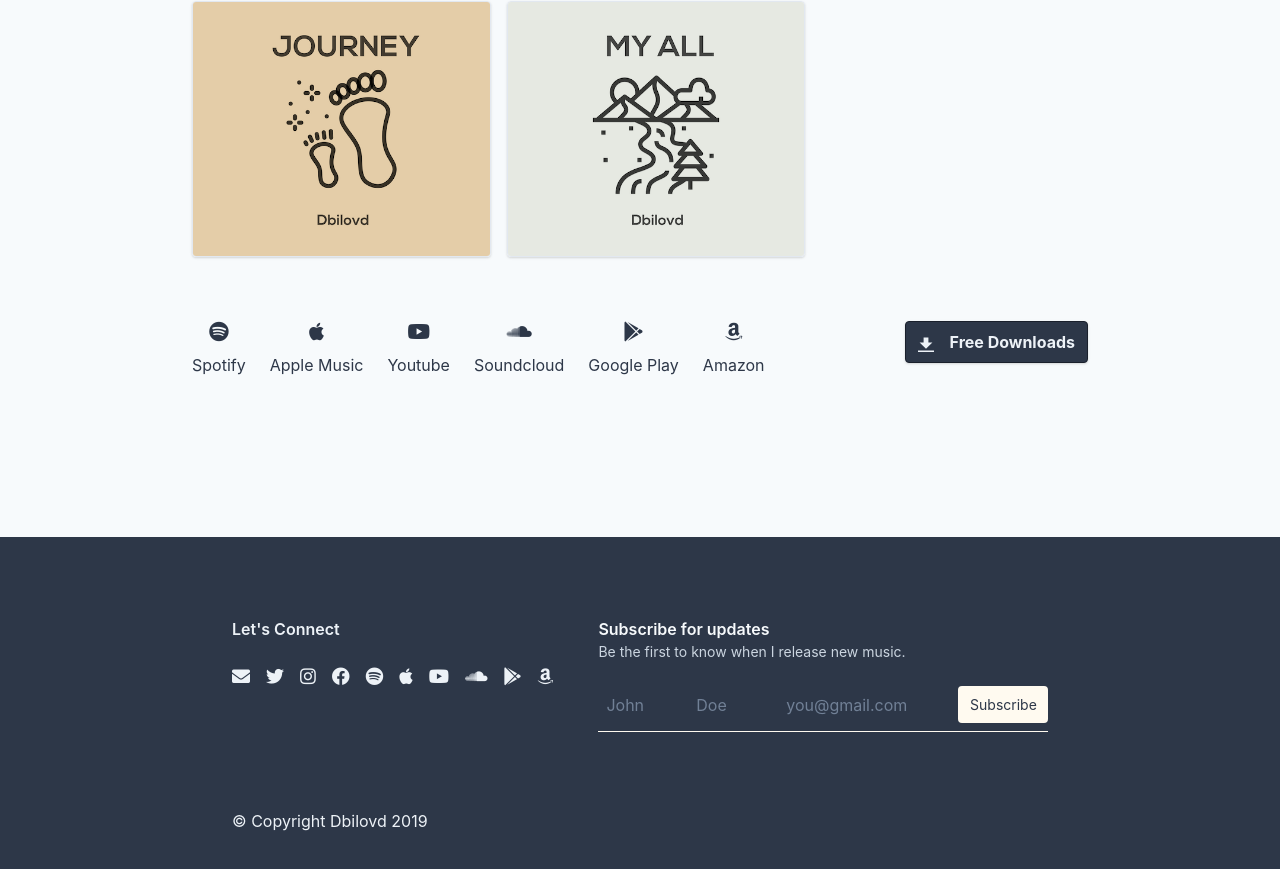
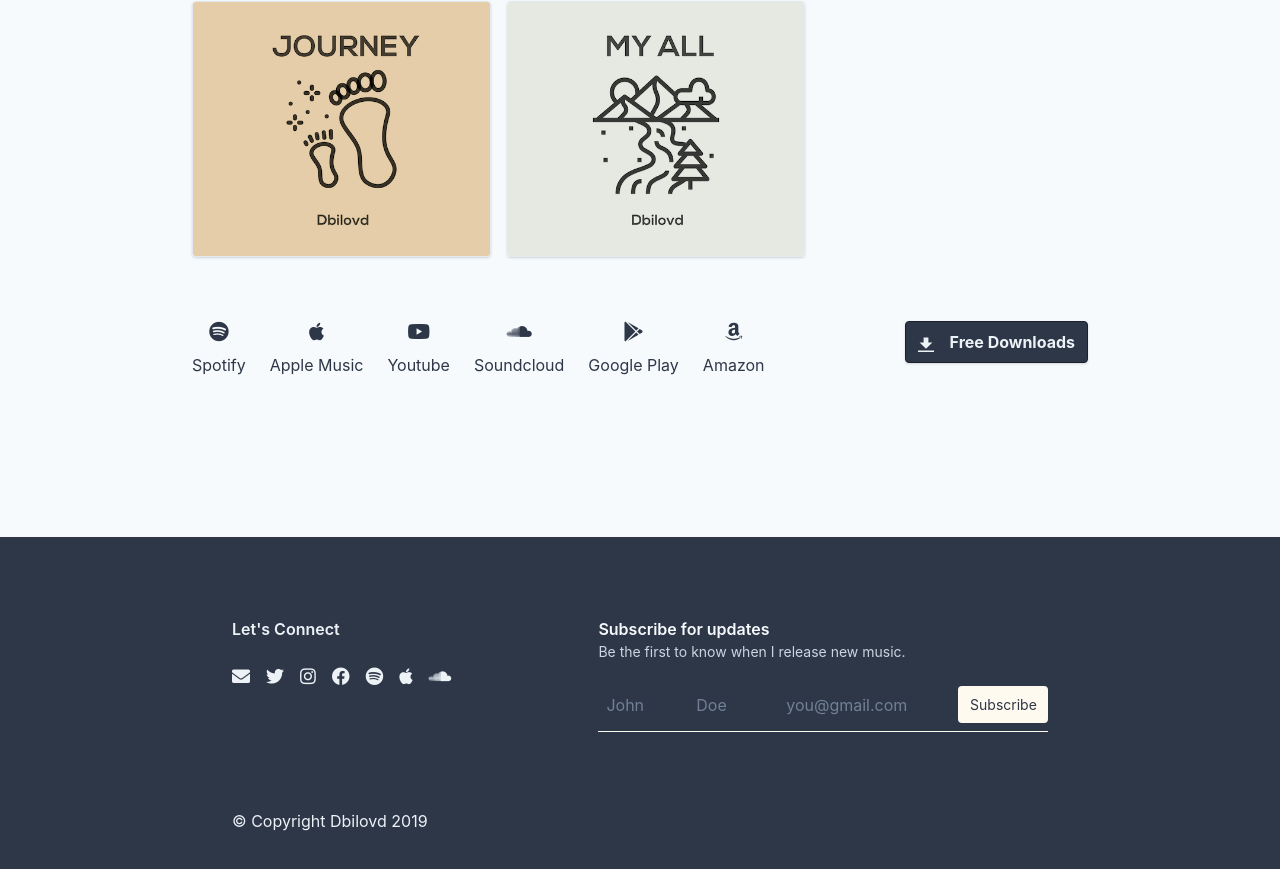
Before and after one commit to dbilovd/dbilovd.com, a Vue app: page / in a window 1280 px wide. Shown: the part 1947-2816 px from the top of the page. Built offline with nearby package versions, Linux system fonts and the light colour scheme; no server answers; grey boxes are pictures that could not be loaded.

Commit message:
UI: hide blank links in footer

```diff
--- a/src/components/Footer.vue
+++ b/src/components/Footer.vue
@@ -6,8 +6,9 @@
 					<h1 class="mb-2 font-semibold">Let's Connect</h1>
 					<div class="flex flex-row flex-wrap items-center justify-start mb-6 -ml-8 md:-ml-4">
 						<a class="inline-block ml-8 md:ml-4 mt-4 text-center"
-							v-for="(social, socialIndex) in channels" :key="socialIndex" :href="social.url"
-								:target="(social.url == '#' ? '' : `__blank_${social.name.toLowerCase()}`)">
+							v-for="(social, socialIndex) in channels" :key="socialIndex"
+							v-if="social.url" :href="social.url"
+							:target="(social.url == '#' ? '' : `__blank_${social.name.toLowerCase()}`)">
 							<i :class="`fab ${social.icon} block text-lg`"></i>
 						</a>
 					</div>
--- a/src/store.js
+++ b/src/store.js
@@ -187,7 +187,7 @@ export default new Vuex.Store({
 			{
 				'name': "Apple Music",
 				'type': 'music',
-				'url': '',
+				'url': 'https://music.apple.com/gh/artist/dbilovd/1479884134',
 				'icon': 'fa-apple'
 			},
 			{
```
